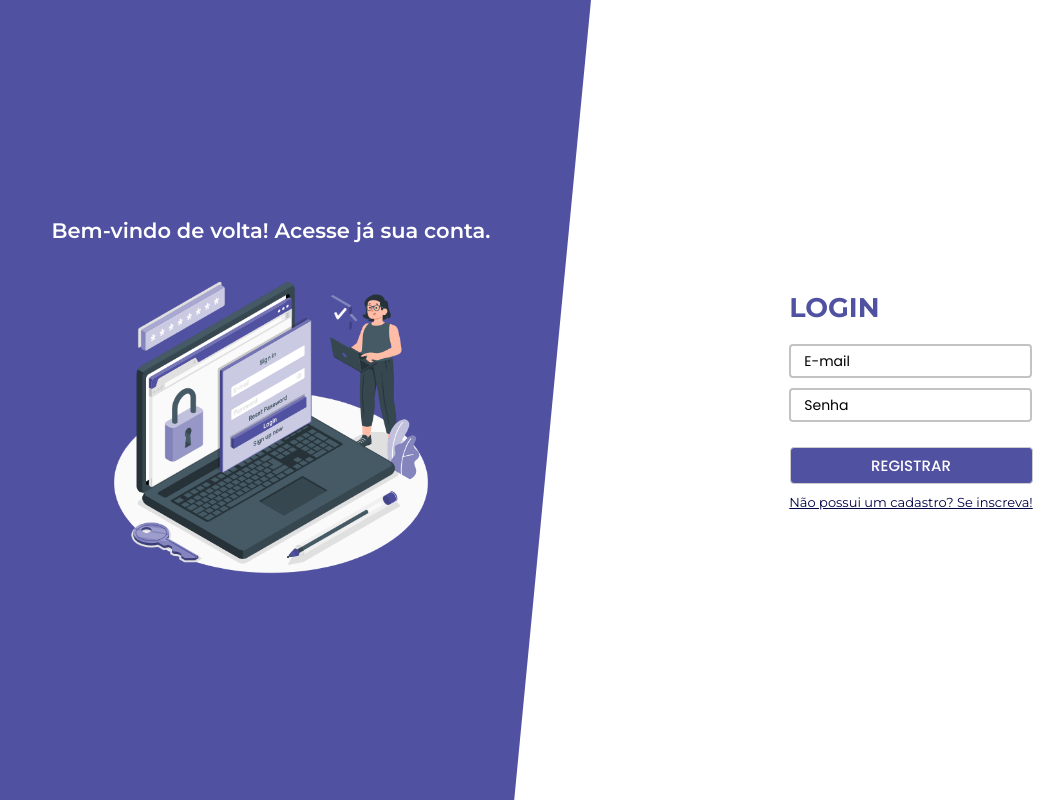
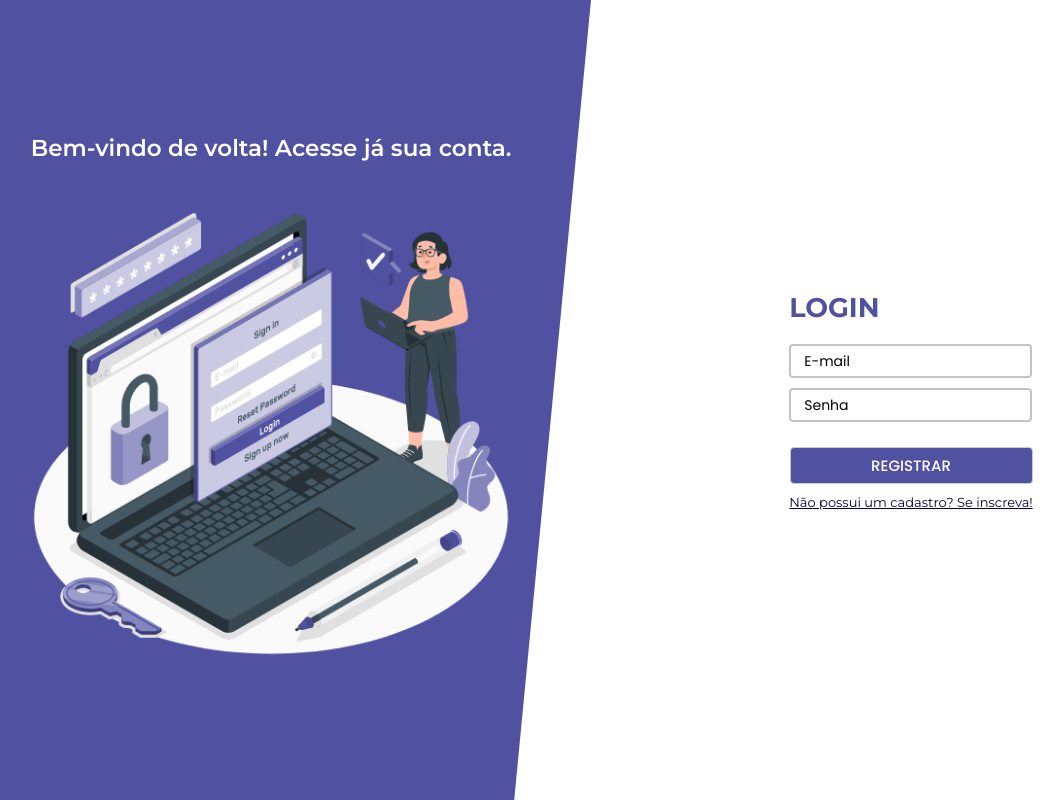
Before and after one commit to setDevJohn/frontend-auth-project, a React (Vite) app: page / in a window 1280 px wide. Shown: the whole page, without its empty margins (49-1113 px from the left). Built offline with nearby package versions, Linux system fonts and the light colour scheme.

Commit message:
styles: Adjust login image

```diff
--- a/src/pages/Auth/styles.ts
+++ b/src/pages/Auth/styles.ts
@@ -17,6 +17,7 @@ export const FormContainer = styled.div`
   align-items: center;
   justify-content: center;
   flex: 1;
+  padding: 15px;
   height: 100vh;
 `;
 export const Form = styled.form`
@@ -59,19 +60,21 @@ export const ImageContainer = styled.div<ImageContainerProp>`
   transition: transform 0.8s ease, clip-path 0.8s ease-out 0.1s;
   transform: translateX(${({$register}) => $register ? '100%' : '0%'});
   clip-path: polygon(${({$register}) =>  !$register ? '0% 0%, 100% 0%, 88% 100%, 0% 100%' : '0% 0%, 100% 0%, 100% 100%, 14% 100%'});
-  padding: 28px;
+  padding: 50px;
   width: 50%;
   height: 100vh;
 `;
 export const ImageTitle = styled.p`
   color: #fff;
-  font-size: 2.1rem;
+  font-size: 2.3rem;
   font-weight: 600;
   text-align: center;
 `;
 export const ImageAnchor = styled.a`
-  width: 55%;
+  width: 90%;
 `;
 export const AuthImage = styled.img`
-  max-width: 100%;
+  width: 100%;
+  max-width: 500px;
+
 `;
```
